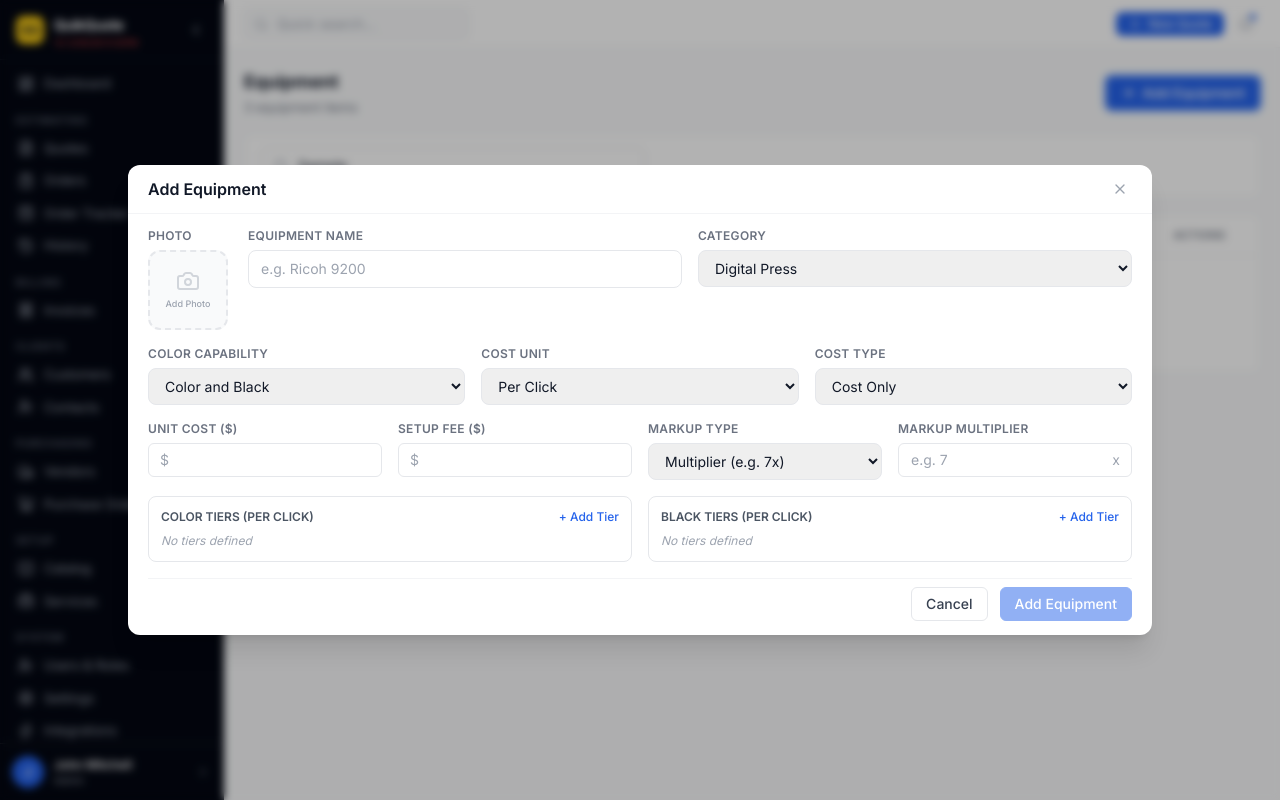
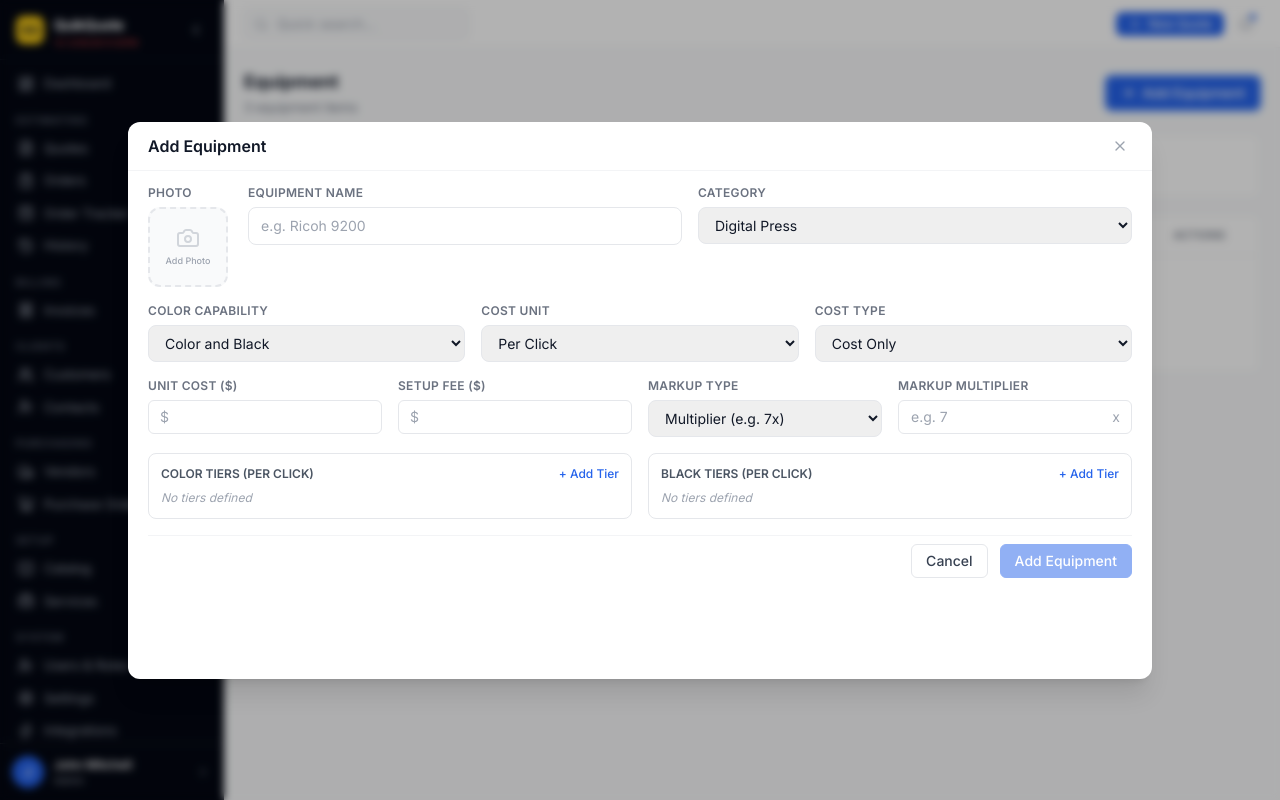
Before and after one commit to jorfdz/QuickQuote, a React (Vite) app: page /equipment in a window 1280 px wide. Both pictures are taken after typing "Sample" into the empty fields and a click on the button "Add Equipment". Built offline with nearby package versions, Linux system fonts and the light colour scheme.

Commit message:
Equipment Modal fix

```diff
--- a/src/pages/Equipment/index.tsx
+++ b/src/pages/Equipment/index.tsx
@@ -610,6 +610,9 @@ export const Equipment: React.FC = () => {
           </div>
         )}
 
+        {/* Tab content wrapper — fixed min-height so modal doesn't resize between tabs */}
+        <div className="min-h-[60vh]">
+
         {/* ═══════════ DETAILS TAB ═══════════ */}
         {(modalTab === 'details' || !editingEquipId) && (
           <div className="space-y-4">
@@ -1042,6 +1045,8 @@ export const Equipment: React.FC = () => {
             )}
           </div>
         )}
+
+        </div>{/* end tab content wrapper */}
       </Modal>
     </div>
   );
```
